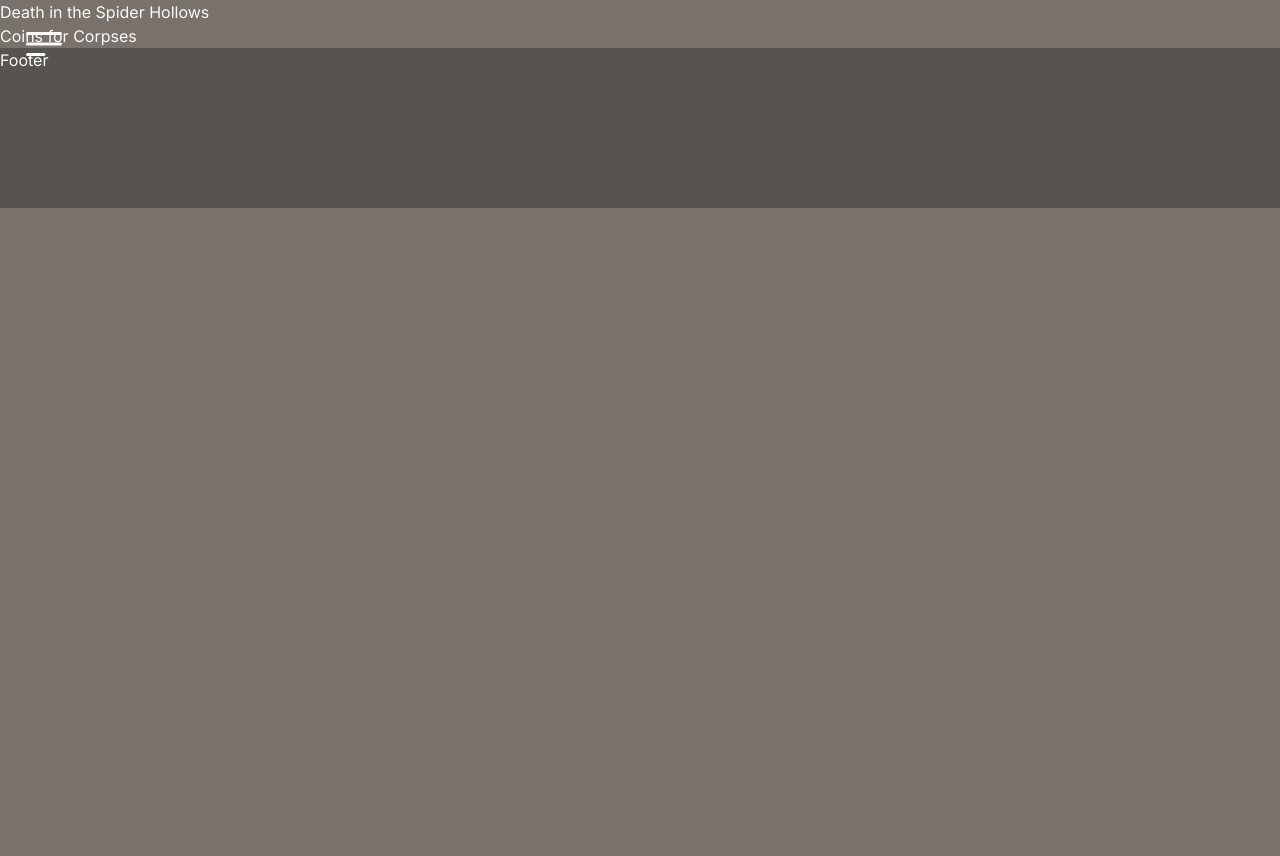
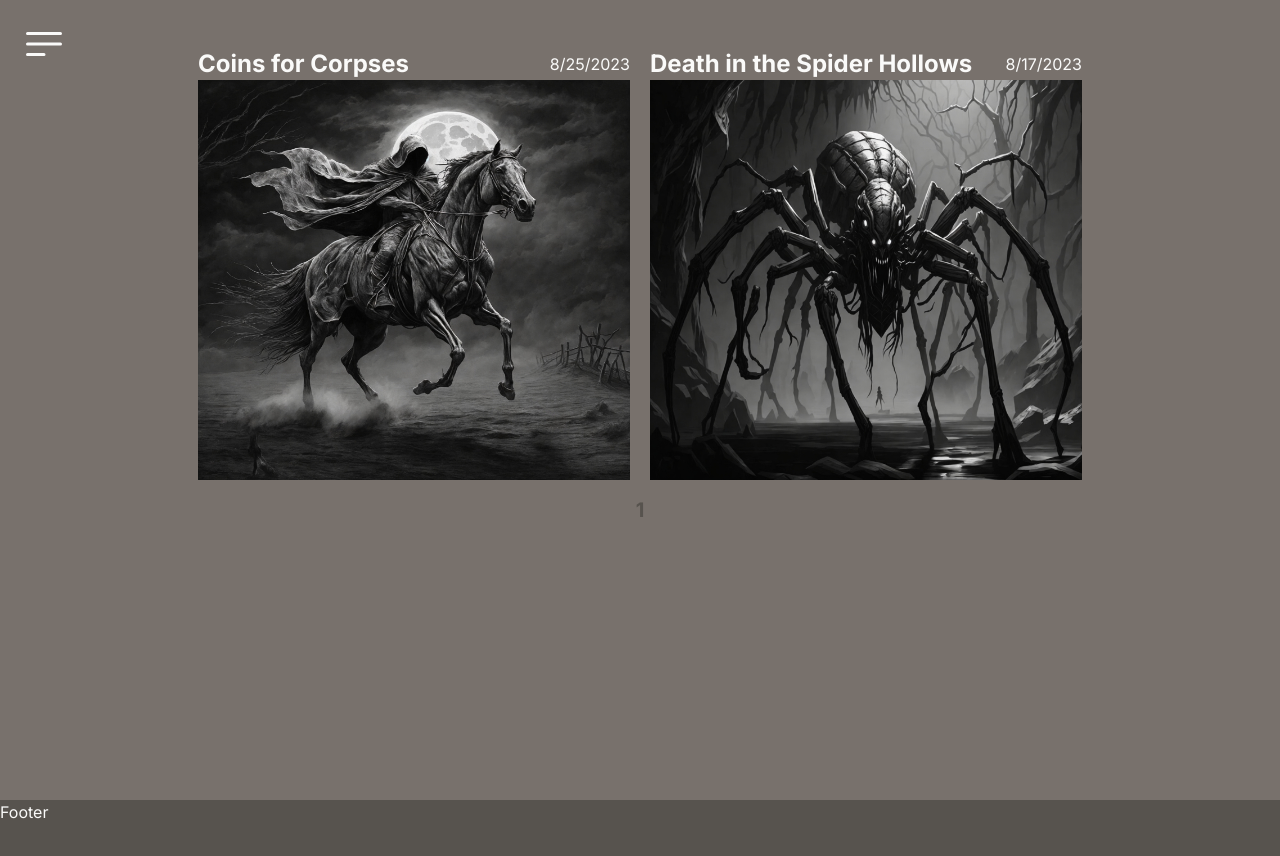
Before and after one commit to scicluna/brokenspire, a Next.js app: page /modules in a window 1280 px wide. Shown: the top 856 px of the page. Before the commit the page ends 800 px from the top, so only its background shows below. Built offline with nearby package versions, Linux system fonts and the light colour scheme.

Commit message:
modules page done

```diff
--- a/app/modules/page.tsx
+++ b/app/modules/page.tsx
@@ -1,19 +1,48 @@
 'use client'
 import { products } from "@/products/products"
 import { useSearchParams, useRouter } from 'next/navigation'
+import Image from "next/image"
+import Link from "next/link"
 
 export default function Modules() {
     const router = useRouter()
     const searchParams = useSearchParams()
     const page = parseInt(searchParams.get('page') || '1')
     const PRODUCTSPERPAGE = 10
+    const range = (n: number) => Array.from(Array(n).keys())
 
     return (
-        <section>
-            {products && products.slice(PRODUCTSPERPAGE * (page - 1), PRODUCTSPERPAGE * (page)).map(product => (
-                <h1 key={product.id}>{product.name}</h1>
-            ))}
-            {PRODUCTSPERPAGE * page < products.length && <button onClick={() => router.push(`/modules?page=${page + 1}`)}>See More!</button>}
+        <section className="h-full w-full flex flex-col items-center p-10 min-h-[100dvh]">
+            <div className="grid grid-cols-2 gap-5 w-3/4 p-2">
+                {products && products.slice(PRODUCTSPERPAGE * (page - 1), PRODUCTSPERPAGE * (page)).map(product => (
+                    <div className="flex flex-col h-full" key={product.id}>
+                        <div className="w-full flex justify-between items-center">
+                            <h2 className="text-2xl font-bold">{product.name}</h2>
+                            <p>{product.date}</p>
+                        </div>
+                        <div className="relative h-[50dvh] w-full hover:opacity-95">
+                            <Link href={product.dtrpg}>
+                                <Image src={product.img} alt={product.name} fill />
+                            </Link>
+                        </div>
+                    </div>
+                ))}
+            </div>
+            <div className="flex sm:w-3/4 justify-around p-2">
+                <div className="w-full flex justify-start items-start text-xl font-bold">
+                    {page !== 1 && <button onClick={() => router.push(`/modules?page=${page - 1}`)}>Prev</button>}
+                </div>
+                <div className="flex gap-2 text-xl font-bold">
+                    {range(Math.ceil(products.length / PRODUCTSPERPAGE)).map((_, i) => (
+                        <Link key={i} href={`/modules?page=${i + 1}`} className={`${page === i + 1 ? 'text-stone-600' : 'text-stone-300'}`}>
+                            {i + 1}
+                        </Link>
+                    ))}
+                </div>
+                <div className=" w-full flex justify-end items-start text-xl font-bold">
+                    {PRODUCTSPERPAGE * page < products.length && <button onClick={() => router.push(`/modules?page=${page + 1}`)}>Next</button>}
+                </div>
+            </div>
         </section>
     )
 }
--- a/components/server/Hero.tsx
+++ b/components/server/Hero.tsx
@@ -5,6 +5,7 @@ export default function Hero() {
     return (
         <section className="h-[70dvh] sm:h-[100dvh] relative">
             <Image src={herobanner} alt={"brokenspire banner"} fill priority={true} />
+            <h1 className="absolute bottom-6 right-6 sm:text-7xl text-3xl font-extrabold text-stone-400">BROKEN SPIRE GAMES</h1>
         </section>
     )
 }
--- a/components/server/ProductsNew.tsx
+++ b/components/server/ProductsNew.tsx
@@ -16,13 +16,13 @@ export default function ProductsNew() {
                         </div>
                         <div className="relative h-full hover:opacity-95">
                             <Link href={product.dtrpg}>
-                                <Image src={product.img} alt={'...'} fill className="object-fill" />
+                                <Image src={product.img} alt={product.name} fill className="object-fill" />
                             </Link>
                         </div>
                     </div>
                 ))}
             </div>
-            <div className="sm:w-3/4 w-full flex justify-end items-start">
+            <div className="sm:w-3/4 w-full flex justify-end items-start hover:text-stone-400 text-xl font-extrabold">
                 <Link href={'/modules?page=1'}>All Modules</Link>
             </div>
         </section>
--- a/products/products.ts
+++ b/products/products.ts
@@ -12,7 +12,6 @@ export type Product = {
 
 //add new entries in order
 export const products: Product[] = [
+    { id: 1, name: "Coins for Corpses", date: "8/25/2023", img: coinsforcorpses, dtrpg: "https://www.drivethrurpg.com/" },
     { id: 0, name: "Death in the Spider Hollows", date: "8/17/2023", img: spiderhollows, dtrpg: "https://www.drivethrurpg.com/" },
-    { id: 1, name: "Coins for Corpses", date: "8/25/2023", img: coinsforcorpses, dtrpg: "https://www.drivethrurpg.com/" },
-
 ]
```
